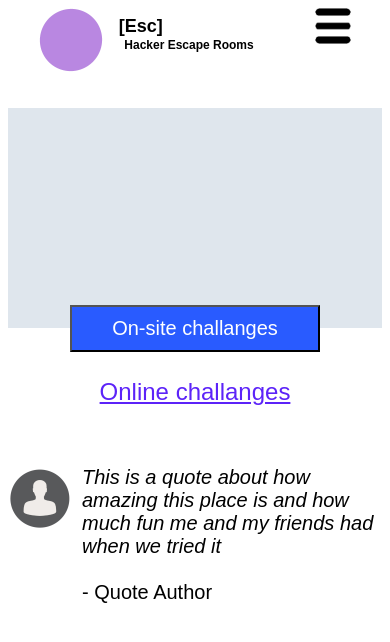
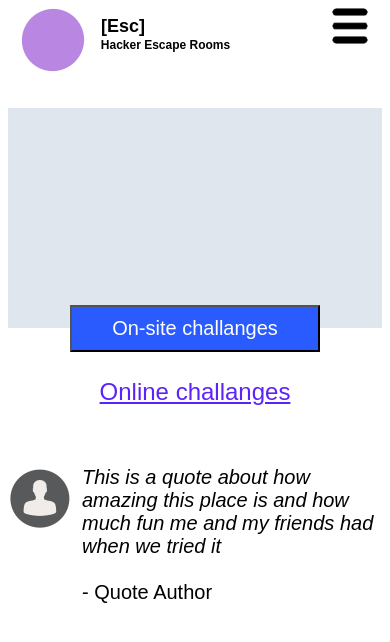
Before and after one commit to FredricNordin/ESCGRID, a plain HTML site: page index.html in a window 390 px wide. Drawn offline with Linux system fonts and the light colour scheme.

Commit message:
Update mobile.css

```diff
--- a/mobile.css
+++ b/mobile.css
@@ -6,20 +6,19 @@ button { color: white; background-color: rgb(41, 91, 255); font-size: 35px; }
 /* LOGO & TITLE */
 .header {
   display: grid;
-  grid-template-columns: 128 1fr 128px;
-  grid-template-rows: 130px;
+  grid-template-columns: 1fr auto 64px;
+  grid-template-rows: 100px;
   justify-items: center;
   grid-auto-flow: row;
   grid-template-areas:
     "logo title menu";
   height: 100px;
 }
-
-.logo { grid-area: logo; }
-.title { grid-area: title; }
 #logo-img { width: 64px; }
+.logo { grid-area: logo; margin-left: -160px; }
+.title { grid-area: logo; }
 .esc { font-size: 18px; margin-left: 80px; margin-top: -60px; }
-.title-text { font-size: 12px; margin-left: -100px; margin-top: 30px; }
+.title-text { font-size: 12px; margin-left: 5px; margin-top: 30px; }
 
 /* MENU NAVBAR */
 .menu-btn { grid-area: menu;}
```
